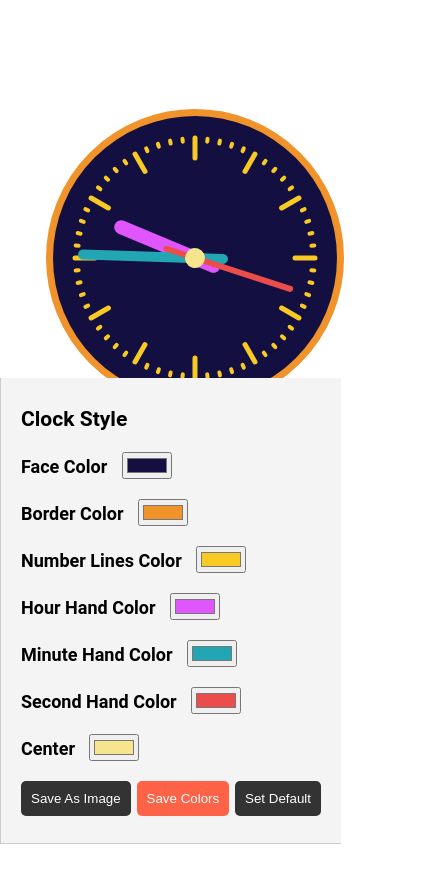
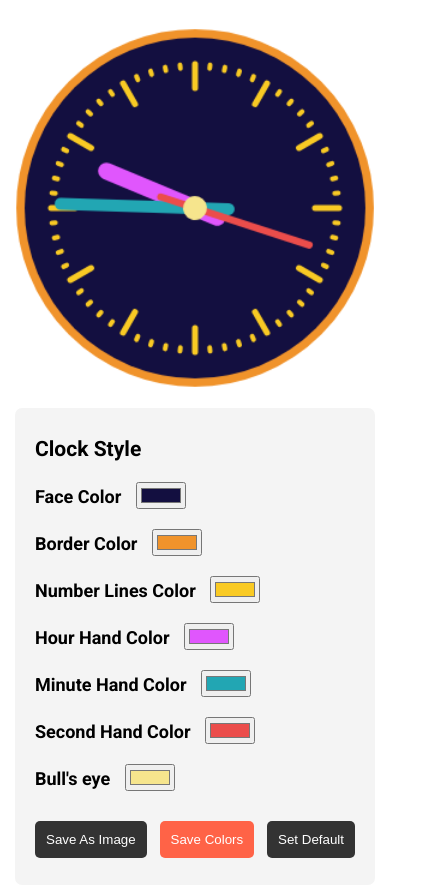
Before and after one commit to Web-Kute/clock, a website: page index.html in a window 390 px wide. Shown: the whole page, 445 px wide, since content can reach past the window. Before the commit the page ends 844 px from the top, so only its background shows below. Drawn offline with Linux system fonts and the light colour scheme.

Commit message:
responsive style

```diff
--- a/css/style.css
+++ b/css/style.css
@@ -1,4 +1,4 @@
-/* @import url('https://fonts.googleapis.com/css2?family=Roboto:wght@300;400;700&display=swap'); */
+@import url('https://fonts.googleapis.com/css2?family=Roboto:wght@300;400;700&display=swap');
 
 body {
   font-family: 'Roboto', sans-serif;
@@ -8,28 +8,51 @@ body {
 }
 
 button {
+  appearance: none;
+  -moz-appearance: none;
+  -webkit-appearance: none;
+  background-color: transparent;
+  border: none;
+  cursor: pointer;
+  outline: 0;
+  padding: 0;
+}
+
+.save-btn {
+  padding: 10px 10px;
   background: #333;
   color: #fff;
-  border: 0;
-  padding: 10px 10px;
+  border: 1px solid transparent;
   border-radius: 5px;
   cursor: pointer;
+  transition-duration: 300ms;
+}
+
+.save-btn:hover {
+  background: #fff;
+  color: #333;
+  border: 1px solid #333;
+}
+
+.container {
+  display: flex;
+  flex-direction: column;
+  margin: 20px 0;
 }
 
 .card {
+  position: relative;
   background: #f4f4f4;
-  border-left: 1px solid #ccc;
-  border-bottom: 1px solid #ccc;
+  border-radius: 7px;
   padding: 7px 20px;
-  width: 300px;
-  position: absolute;
-  bottom: 0;
-  left: 0;
+  margin-top: 20px;
+  width: 320px;
 }
 
 nav {
   display: flex;
   justify-content: space-between;
+  margin-top: 30px;
 }
 
 #save-colors {
@@ -38,9 +61,13 @@ nav {
 }
 #save-colors:hover {
   background-color: teal;
+  color: #fff;
+  border: 1px solid transparent;
 }
+
 .form-input {
   margin-bottom: 20px;
+  font-weight: 300;
 }
 
 label {
--- a/index.html
+++ b/index.html
@@ -12,6 +12,8 @@
 </head>
 
 <body>
+  <div class="container">
+    <canvas id="canvas" width="300" height="300"></canvas>
     <div class="card">
       <h3>Clock Style</h3>
       <form>
@@ -40,23 +42,23 @@
           <input type="color" value="#eb4d4b" data-color="secondHandColor" id="second-hand-color" />
         </div>
         <div class="form-input">
-        <label for="second-hand-color">Center</label>
+          <label for="second-hand-color">Bull's eye</label>
           <input type="color" value="#f6e58d" data-color="bullColor" id="bull-color" />
         </div>
         <nav>
           <div class="form-input">
-          <button id="save-btn" type="submit">Save As Image</button>
+            <button class="save-btn" id="save-btn" type="submit">Save As Image</button>
           </div>
           <div class="form-input">
-          <button id="save-colors" type="submit">Save Colors</button>
+            <button class="save-btn" id="save-colors" type="submit">Save Colors</button>
           </div>
           <div class="form-input">
-          <button id="default-color" type="submit">Set Default</button>
+            <button class="save-btn" id="default-color" type="submit">Set Default</button>
           </div>
         </nav>
       </form>
     </div>
-  <canvas id="canvas" width="500" height="500"></canvas>
+  </div>
 </body>
 
 </html>
--- a/js/script.js
+++ b/js/script.js
@@ -18,8 +18,8 @@ window.addEventListener('load', () => {
 
     // Setup canvas
     ctx.save(); // save the default state
-    ctx.clearRect(0, 0, 500, 500);
-    ctx.translate(250, 250); // Put 0,0 in the middle
+    ctx.clearRect(0, 0, 300, 300);
+    ctx.translate(150, 150); // Put 0,0 in the middle
     ctx.rotate(-Math.PI / 2); // Rotate clock -90deg
 
     // Set default styles
```
Also changed, not shown: images/chevron-up.svg (added), images/cross.svg (added). Lines whose indentation alone changed are shown as unchanged.
